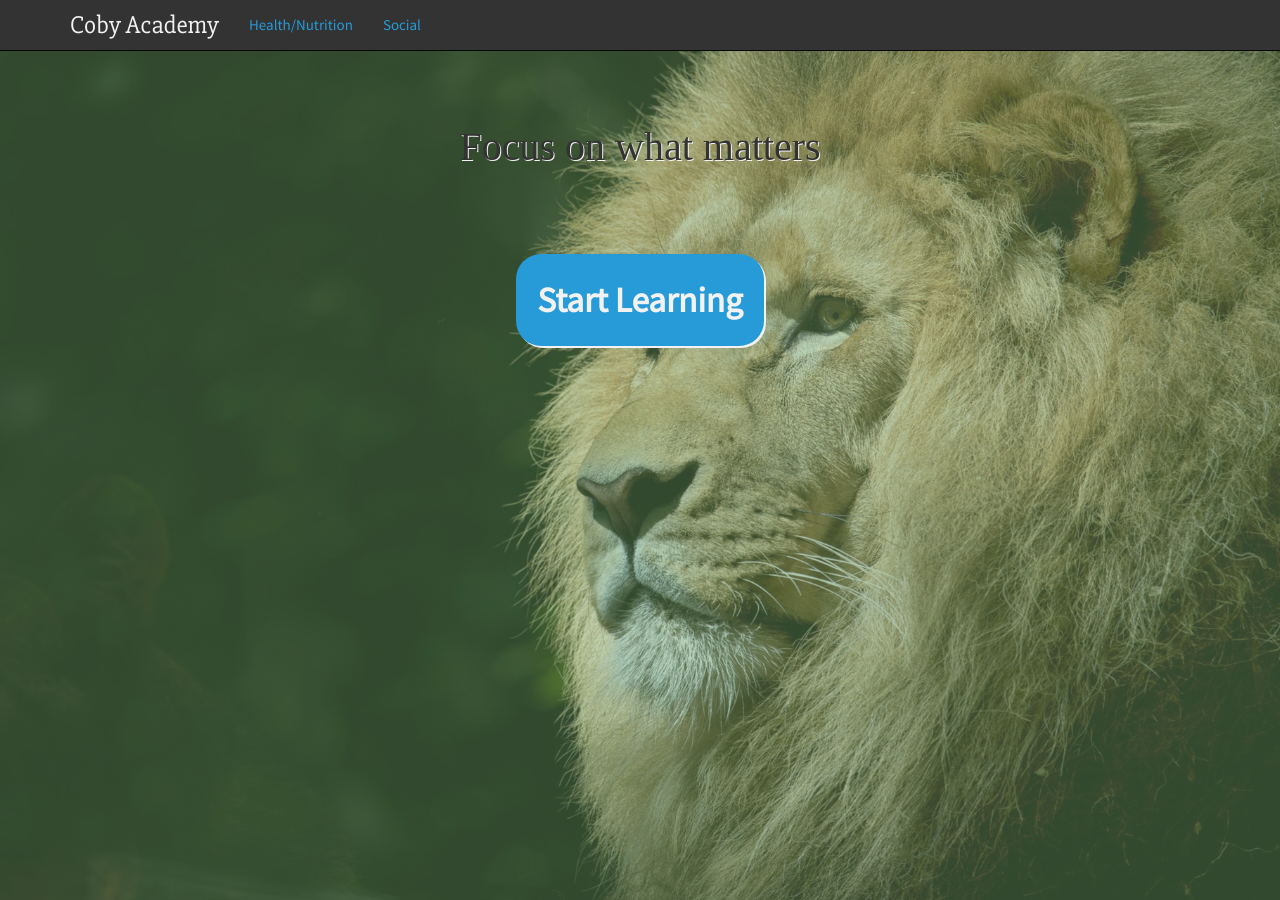
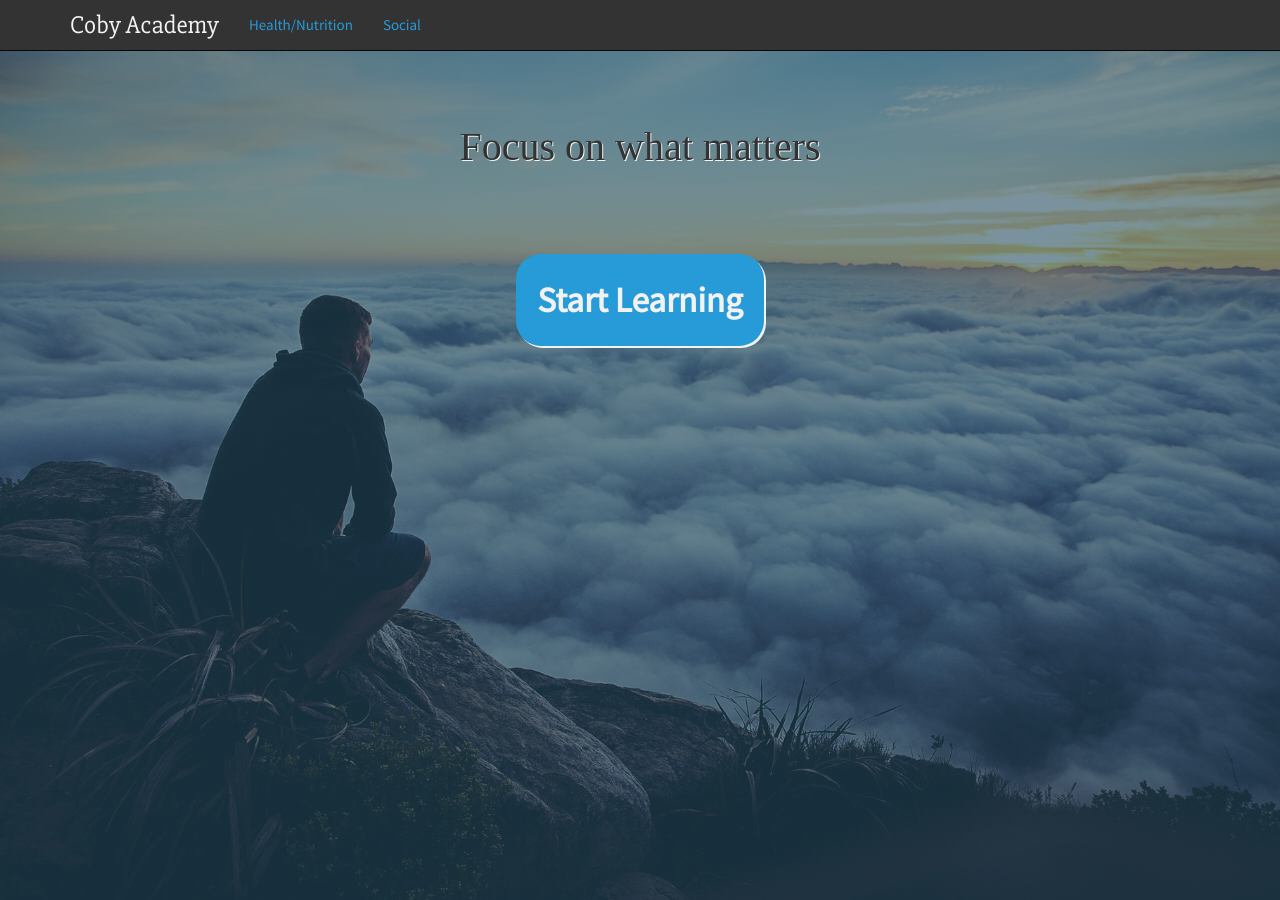
Before and after one commit to jloughran/CobyAcademy, a Jekyll site: the page built from index.html, in a window 1280 px wide. Built offline with Jekyll 4.4.1, drawn with Linux system fonts in a browser that asks for light colours; some web fonts are replaced.

Commit message:
changed bg again

```diff
--- a/css/home.css
+++ b/css/home.css
@@ -1,14 +1,14 @@
 html {
   background: linear-gradient(
-      rgba(112, 162, 104, 0.45),
-      rgba(112, 162, 104, 0.45)
+      rgba(13, 57, 80, 0.55),
+      rgba(13, 57, 80, 0.55)
     ), url(/img/background-large.jpg) no-repeat center center fixed;
   -webkit-background-size: cover;
   -moz-background-size: cover;
   -o-background-size: cover;
   background-size: cover;
 }
-
+/*rgba(39, 154, 215, 0.45)*/
 body {
   text-align: center !important;
   background-color: transparent !important;
```
Also changed, not shown: img/background-large.jpg, 2 other files.
